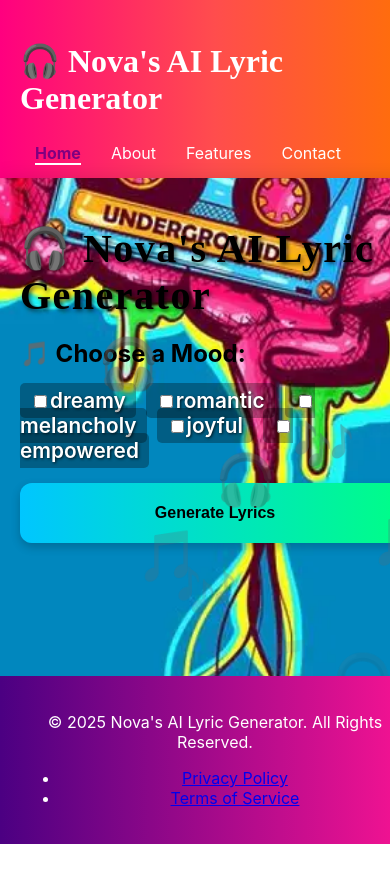
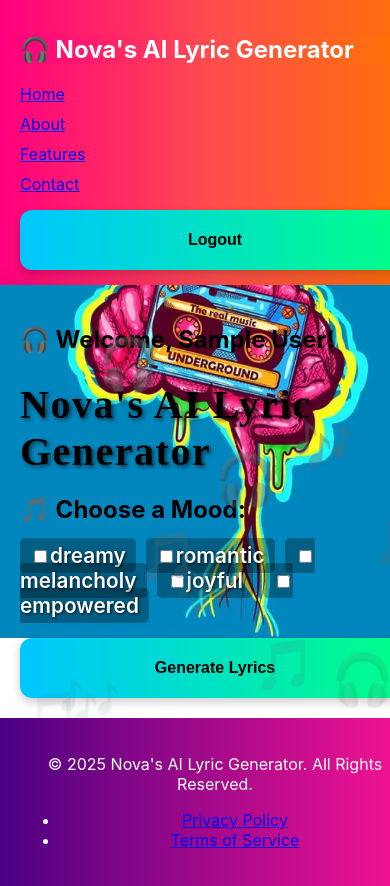
Before and after one commit to KenyettaWebDev82/ai-lyric-frontend, a React (Vite) app: page / in a window 390 px wide. Before the commit the page ends 844 px from the top, so only its background shows below. Built offline with nearby package versions, Linux system fonts and the light colour scheme; no server answers; sample sign-in values are in the browser's storage.

Commit message:
Merge auth flow: Login, Google auth, PrivateRoute, and Navbar cleanup (#1)
* ✅ Added user login, Google auth, logout, and personalized Home

* 💿 Styled logout button + responsive navbar layout and cleaned title box

* 🔐 Added PrivateRoute to protect home route from unauthenticated users

```diff
--- a/package.json
+++ b/package.json
@@ -9,6 +9,7 @@
     "@testing-library/user-event": "^13.5.0",
     "@vitejs/plugin-react": "^4.3.4",
     "axios": "^1.8.4",
+    "firebase": "^11.6.0",
     "react": "^19.0.0",
     "react-dom": "^19.0.0",
     "react-icons": "^5.5.0",
--- a/src/App.jsx
+++ b/src/App.jsx
@@ -1,5 +1,9 @@
 import React, { useState } from "react";
 import { BrowserRouter as Router, Routes, Route } from "react-router-dom";
+import Register from "./pages/Register";
+import Login from "./pages/Login";
+import Home from "./pages/Home";
+import PrivateRoute from "./components/PrivateRoute";
 import NavBar from "./components/NavBar";
 import MoodSelector from "./components/MoodSelector";
 import CassetteLoader from "./components/CassetteLoader";
@@ -63,48 +67,22 @@ function App() {
         </div>
         <NavBar />
         <Routes>
+          <Route path="/login" element={<Login />} />
+          <Route path="/register" element={<Register />} />
           <Route
             path="/"
             element={
-              <div className="app-container">
-                <h1 className="app-title">🎧 Nova's AI Lyric Generator</h1>
-
-                <MoodSelector selectedMood={mood} onMoodChange={setMood} />
-
-                <div className="button-container">
-                  <button
-                    className="generate-button"
-                    onClick={handleSubmit}
-                    disabled={!mood}
-                  >
-                    Generate Lyrics
-                  </button>
-                </div>
-
-                {loading && (
-                  <div className="cassette-loader-container">
-                    <CassetteLoader />
-                  </div>
-                )}
-
-                {!loading && lyrics && (
-                  <div className={`lyrics-container ${mood}-bg`}>
-                    <h3 className="lyrics-title">🎤 Your Lyrics:</h3>
-                    <pre className="lyrics-content">{lyrics}</pre>
-                  </div>
-                )}
-
-                {!loading && lyrics && (
-                  <div className="button-container">
-                    <button onClick={handleReset} className="reset-button">
-                      Reset
-                    </button>
-                    <button onClick={handleCopyLyrics} className="copy-button">
-                      Copy
-                    </button>
-                  </div>
-                )}
-              </div>
+              <PrivateRoute>
+              <Home
+                mood={mood}
+                setMood={setMood}
+                lyrics={lyrics}
+                loading={loading}
+                handleSubmit={handleSubmit}
+                handleReset={handleReset}
+                handleCopyLyrics={handleCopyLyrics}
+              />
+              </PrivateRoute>
             }
           />
           <Route path="/about" element={<About />} />
--- a/src/components/NavBar.css
+++ b/src/components/NavBar.css
@@ -1,37 +1,78 @@
-/* --------------------- */
-/* Navbar Title - Purple to Blue */
-/* --------------------- */
+.navbar-menu {
+  display: flex;
+  align-items: center;
+  gap: 2.5rem; /* adds spacing between links and logout */
+  flex-wrap: wrap;
+  justify-content: flex-end;
+  margin-left: auto;
+}
+
 .navbar-title {
-    font-family: "Bangers", cursive;
-  font-size: 2rem;
-  color: #fff; /* White */
+  display: flex;
+  justify-content: space-between;
+  align-items: center;
+  background: linear-gradient(90deg, #ff007f, #ff4d4d, #ff7300);
+  color: white;
+  flex-wrap: wrap;
+}
+
+
+.nav-links {
+  display: flex;
+  gap: 1.2rem;
+  flex-wrap: wrap;
+}
+
+.logout-wrapper {
+  display: flex;
+  align-items: center;
+  gap: 0.5rem;
+}
+
+.logout-button {
+  width: 150px;
+  height: 60px;
+  padding: 12px 24px;
+  border: none;
+  border-radius: 12px;
+  font-family: "Poppins", sans-serif;
+  font-size: 1rem;
+  font-weight: 900;
   cursor: pointer;
+  box-shadow: 0 4px 10px rgba(0, 0, 0, 0.2);
   transition: all 0.3s ease-in-out;
+  display: flex;
+  align-items: center;
+  justify-content: center;
+  gap: 8px;
+
+  background: linear-gradient(90deg, #00c6ff, #00ff85);
+  color: black;
+
+  margin-top: 16px;
+}
+
+
+@media (max-width: 768px) {
+  .navbar {
+    flex-direction: column;
+    align-items: flex-start;
   }
 
-  /* Hover Effect - Slight Glow */
-  .navbar-title:hover {
-    text-shadow: 0 0 15px #1f3a93, 0 0 25px #4b0082;
+  .navbar-menu {
+    flex-direction: column;
+    align-items: flex-start;
+    gap: 12px;
+    margin-left: 0;
+    margin-top: 10px;
   }
 
-
-
-
-  .nav-link {
-    color: #fff;
-    text-decoration: none;
-    font-size: 1rem;
-    margin: 0 15px;
-    position: relative;
-    transition: all 0.3s ease-in-out;
+  .nav-links {
+    flex-direction: column;
+    gap: 10px;
   }
 
-  .nav-link:hover {
-    text-decoration: underline;
+  .logout-button {
+    width: 100%;
   }
-
-  .nav-link.active {
-    font-weight: bold;
-    color: purple;
-    border-bottom: 2px solid white
-  }
+}
--- a/src/components/NavBar.jsx
+++ b/src/components/NavBar.jsx
@@ -1,44 +1,50 @@
-import React from "react";
-import { NavLink } from "react-router-dom";
+import React, { useEffect, useState } from "react";
+import { NavLink, useNavigate } from "react-router-dom";
+import { signOut, onAuthStateChanged } from 'firebase/auth';
+import { auth } from '../firebase';
 import "./NavBar.css";
 
 const NavBar = () => {
+  const navigate = useNavigate();
+  const [user, setUser] = useState(null);
+
+  useEffect(() => {
+    const unsubscribe = onAuthStateChanged(auth, (firebaseUser) => {
+      setUser(firebaseUser);
+    });
+
+    return () => unsubscribe(); // cleanup
+  }, []);
+
+  const handleLogout = async () => {
+    try {
+      await signOut(auth);
+      navigate('/login');
+    } catch (error) {
+      console.error('Logout failed:', error.message);
+    }
+  };
+
   return (
     <nav className="navbar">
-      <h1 className="navbar-title">🎧 Nova's AI Lyric Generator</h1>
-      <div className="nav-links">
-        <NavLink
-          to="/"
-          className={({ isActive }) =>
-            isActive ? "nav-link active" : "nav-link"
-          }
-        >
-          Home
-        </NavLink>
-        <NavLink
-          to="/about"
-          className={({ isActive }) =>
-            isActive ? "nav-link active" : "nav-link"
-          }
-        >
-          About
-        </NavLink>
-        <NavLink
-          to="/features"
-          className={({ isActive }) =>
-            isActive ? "nav-link active" : "nav-link"
-          }
-        >
-          Features
-        </NavLink>
-        <NavLink
-          to="/contact"
-          className={({ isActive }) =>
-            isActive ? "nav-link active" : "nav-link"
-          }
-        >
-          Contact
-        </NavLink>
+      <div className="navbar-left">
+        <h1 className="navbar-title">🎧 Nova's AI Lyric Generator</h1>
+      </div>
+
+      <div className="navbar-right">
+        <div className="nav-links">
+          <NavLink to="/" className={({ isActive }) => isActive ? "nav-link active" : "nav-link"}>Home</NavLink>
+          <NavLink to="/about" className={({ isActive }) => isActive ? "nav-link active" : "nav-link"}>About</NavLink>
+          <NavLink to="/features" className={({ isActive }) => isActive ? "nav-link active" : "nav-link"}>Features</NavLink>
+          <NavLink to="/contact" className={({ isActive }) => isActive ? "nav-link active" : "nav-link"}>Contact</NavLink>
+        </div>
+
+        {/* ✅ Render logout if user is loaded */}
+        {user && (
+          <button onClick={handleLogout} className="logout-button">
+            Logout
+          </button>
+        )}
       </div>
     </nav>
   );
--- /dev/null
+++ b/src/components/PrivateRoute.jsx
@@ -0,0 +1,27 @@
+// src/components/PrivateRoute.jsx
+import React, { useEffect, useState } from 'react';
+import { Navigate } from 'react-router-dom';
+import { onAuthStateChanged } from 'firebase/auth';
+import { auth } from '../firebase';
+
+const PrivateRoute = ({ children }) => {
+  const [user, setUser] = useState(undefined); // undefined = loading
+  const [loading, setLoading] = useState(true);
+
+  useEffect(() => {
+    const unsubscribe = onAuthStateChanged(auth, (firebaseUser) => {
+      setUser(firebaseUser);
+      setLoading(false);
+    });
+
+    return () => unsubscribe();
+  }, []);
+
+  if (loading) {
+    return <div style={{ padding: "2rem", color: "#fff" }}>🔐 Loading...</div>;
+  }
+
+  return user ? children : <Navigate to="/login" replace />;
+};
+
+export default PrivateRoute;
--- /dev/null
+++ b/src/firebase.js
@@ -0,0 +1,22 @@
+// Import the functions you need from the SDKs you need
+import { initializeApp } from "firebase/app";
+// TODO: Add SDKs for Firebase products that you want to use
+// https://firebase.google.com/docs/web/setup#available-libraries
+import { getAuth } from "firebase/auth";
+
+
+// Your web app's Firebase configuration
+const firebaseConfig = {
+  apiKey: "AIzaSyBdMkFJ7D7M70BDx1nEyCbtAylTc1OIuxo",
+  authDomain: "ai-lyric-generator.firebaseapp.com",
+  projectId: "ai-lyric-generator",
+  storageBucket: "ai-lyric-generator.firebasestorage.app",
+  messagingSenderId: "86041069363",
+  appId: "1:86041069363:web:8da314781d99860b3de046"
+};
+
+// Initialize Firebase
+const app = initializeApp(firebaseConfig);
+
+// ✅ Initialize and export Firebase Auth
+export const auth = getAuth(app);
--- /dev/null
+++ b/src/pages/Home.jsx
@@ -0,0 +1,62 @@
+// src/pages/Home.jsx
+import React, { useEffect, useState } from 'react';
+import { auth } from '../firebase';
+import MoodSelector from '../components/MoodSelector';
+import CassetteLoader from '../components/CassetteLoader';
+
+const Home = ({ mood, setMood, lyrics, loading, handleSubmit, handleReset, handleCopyLyrics }) => {
+  const [displayName, setDisplayName] = useState('');
+
+  useEffect(() => {
+    const user = auth.currentUser;
+    if (user) {
+      setDisplayName(user.displayName || user.email);
+    }
+  }, []);
+
+  return (
+    <div className="app-container">
+      <h2 className="welcome-text">🎧 Welcome, {displayName}!</h2>
+
+      <h1 className="app-title">Nova's AI Lyric Generator</h1>
+
+      <MoodSelector selectedMood={mood} onMoodChange={setMood} />
+
+      <div className="button-container">
+        <button
+          className="generate-button"
+          onClick={handleSubmit}
+          disabled={!mood}
+        >
+          Generate Lyrics
+        </button>
+      </div>
+
+      {loading && (
+        <div className="cassette-loader-container">
+          <CassetteLoader />
+        </div>
+      )}
+
+      {!loading && lyrics && (
+        <div className={`lyrics-container ${mood}-bg`}>
+          <h3 className="lyrics-title">🎤 Your Lyrics:</h3>
+          <pre className="lyrics-content">{lyrics}</pre>
+        </div>
+      )}
+
+      {!loading && lyrics && (
+        <div className="button-container">
+          <button onClick={handleReset} className="reset-button">
+            Reset
+          </button>
+          <button onClick={handleCopyLyrics} className="copy-button">
+            Copy
+          </button>
+        </div>
+      )}
+    </div>
+  );
+};
+
+export default Home;
--- /dev/null
+++ b/src/pages/Login.jsx
@@ -0,0 +1,63 @@
+import React, { useState } from 'react';
+import { signInWithEmailAndPassword, GoogleAuthProvider, signInWithPopup } from 'firebase/auth';
+import { auth } from '../firebase';
+import { useNavigate } from 'react-router-dom';
+
+
+const Login = () => {
+  const [email, setEmail] = useState('');
+  const [password, setPassword] = useState('');
+  const [message, setMessage] = useState('');
+
+  const navigate = useNavigate();
+
+
+  const handleLogin = async (e) => {
+    e.preventDefault();
+    try {
+      const userCredential = await signInWithEmailAndPassword(auth, email, password);
+      const user = userCredential.user;
+      setMessage(`✅ Logged in as: ${user.email}`);
+      navigate("/"); // 👈 this sends the user to your homepage
+    } catch (error) {
+      setMessage(`❌ Login failed: ${error.message}`);
+    }
+  };
+
+  // 🟢 Google Sign-In logic
+  const handleGoogleSignIn = async () => {
+    const provider = new GoogleAuthProvider();
+    try {
+      const result = await signInWithPopup(auth, provider);
+      const user = result.user;
+      setMessage(`✅ Logged in with Google: ${user.displayName}`);
+      navigate("/"); // 👈 send Google users to homepage too
+    } catch (error) {
+      setMessage(`❌ Google Sign-in failed: ${error.message}`);
+    }
+  };
+
+  return (
+    <div className="auth-wrapper">
+      <h2 className="auth-title">🔐 Login to Nova</h2>
+
+      <form onSubmit={handleLogin} className="auth-form">
+        <input type="email" placeholder="Email"
+          value={email} onChange={(e) => setEmail(e.target.value)} required />
+        <input type="password" placeholder="Password"
+          value={password} onChange={(e) => setPassword(e.target.value)} required />
+        <button type="submit" className="auth-button">Login</button>
+      </form>
+
+      <hr style={{ margin: '1rem 0' }} />
+
+      <button onClick={handleGoogleSignIn} className="auth-button">
+        Sign in with Google
+      </button>
+
+      <p className="auth-message">{message}</p>
+    </div>
+  );
+};
+
+export default Login;
--- /dev/null
+++ b/src/pages/Register.jsx
@@ -0,0 +1,36 @@
+import React, { useState } from 'react';
+
+const Register = () => {
+  const [email, setEmail] = useState('');
+  const [password, setPassword] = useState('');
+
+  const handleRegister = (e) => {
+    e.preventDefault();
+    alert(`You entered:\nEmail: ${email}\nPassword: ${password}`);
+  };
+
+  return (
+    <div>
+      <h2>Register</h2>
+      <form onSubmit={handleRegister}>
+        <input
+          type="email"
+          placeholder="Email"
+          value={email}
+          onChange={(e) => setEmail(e.target.value)}
+          required
+        /><br/>
+        <input
+          type="password"
+          placeholder="Password"
+          value={password}
+          onChange={(e) => setPassword(e.target.value)}
+          required
+        /><br/>
+        <button type="submit">Register</button>
+      </form>
+    </div>
+  );
+};
+
+export default Register;
```
Also changed, not shown: 1 other file (tests, documents, lock files or other folders).
